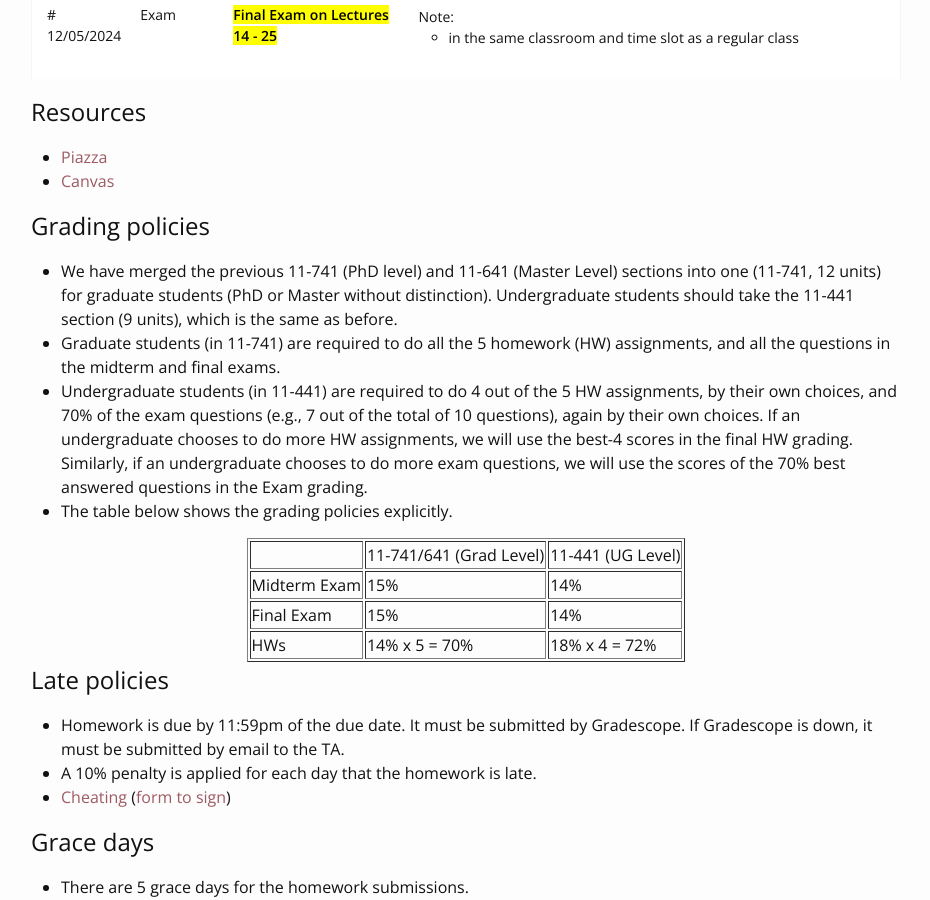
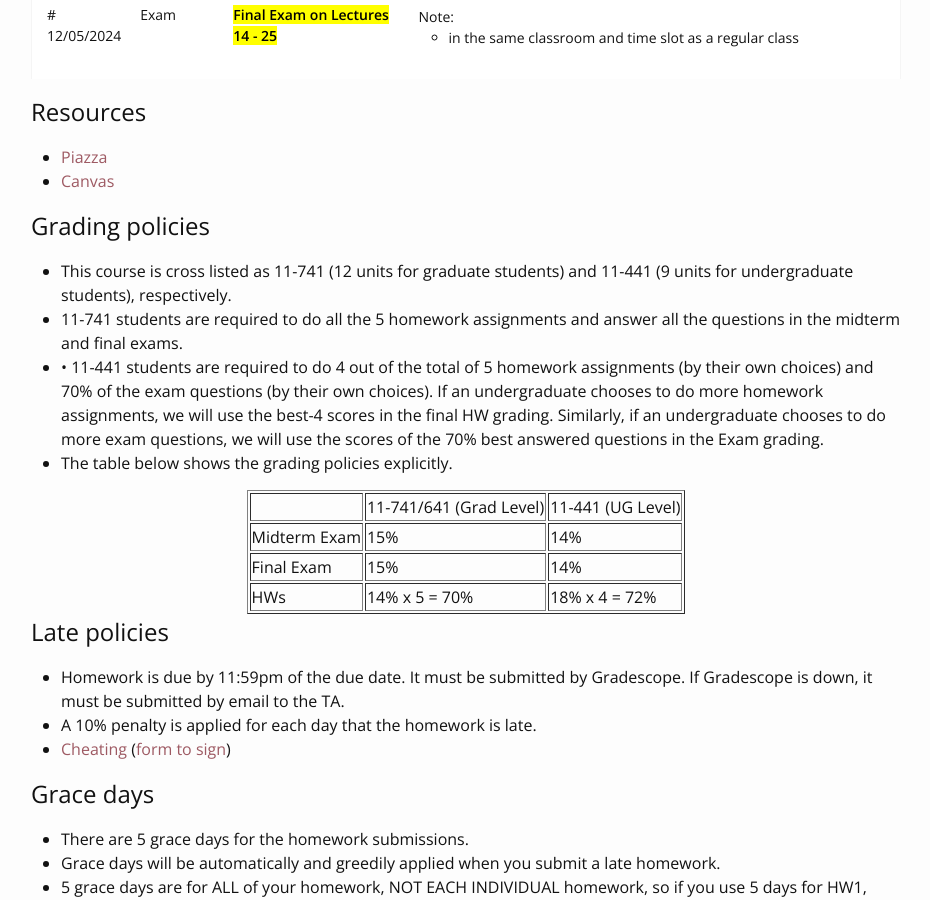
Before and after one commit to cmu-ml-graph-2024f/f2024, a Jekyll site: the page built from index.md, in a window 1280 px wide and 900 px high, scrolled down 5488 px. Shown: the whole window, without its empty margins (174-1104 px from the left). Built offline with Jekyll 4.4.1, drawn with Linux system fonts in a browser that asks for light colours; nearby versions of some CDN libraries.

Commit message:
Update course_info.yml

```diff
--- a/_data/course_info.yml
+++ b/_data/course_info.yml
@@ -48,9 +48,9 @@ homework:
 
 # Grading
 grading:
-  - We have merged the previous 11-741 (PhD level) and 11-641 (Master Level) sections into one (11-741, 12 units) for graduate students (PhD or Master without distinction). Undergraduate students should take the 11-441 section (9 units), which is the same as before.
-  - Graduate students (in 11-741) are required to do all the 5 homework (HW) assignments, and all the questions in the midterm and final exams.
-  - Undergraduate students (in 11-441) are required to do 4 out of the 5 HW assignments, by their own choices, and 70% of the exam questions (e.g., 7 out of the total of 10 questions), again by their own choices. If an undergraduate chooses to do more HW assignments, we will use the best-4 scores in the final HW grading. Similarly, if an undergraduate chooses to do more exam questions, we will use the scores of the 70% best answered questions in the Exam grading.
+  - This course is cross listed as 11-741 (12 units for graduate students) and 11-441 (9 units for undergraduate students), respectively.
+  - 11-741 students are required to do all the 5 homework assignments and answer all the questions in the midterm and final exams.
+  - •	11-441 students are required to do 4 out of the total of 5 homework assignments (by their own choices) and 70% of the exam questions (by their own choices). If an undergraduate chooses to do more homework assignments, we will use the best-4 scores in the final HW grading. Similarly, if an undergraduate chooses to do more exam questions, we will use the scores of the 70% best answered questions in the Exam grading.
   - The table below shows the grading policies explicitly.
 
 # Policies
```
